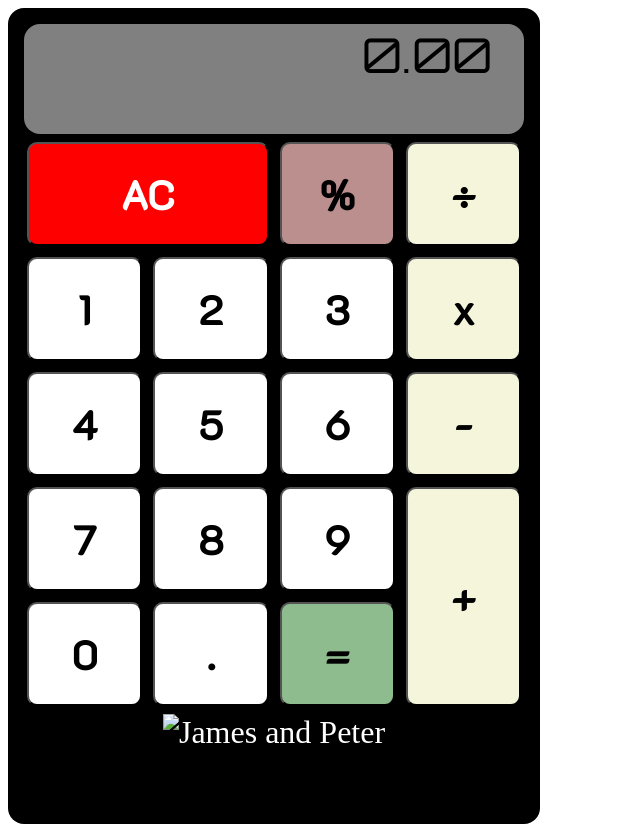
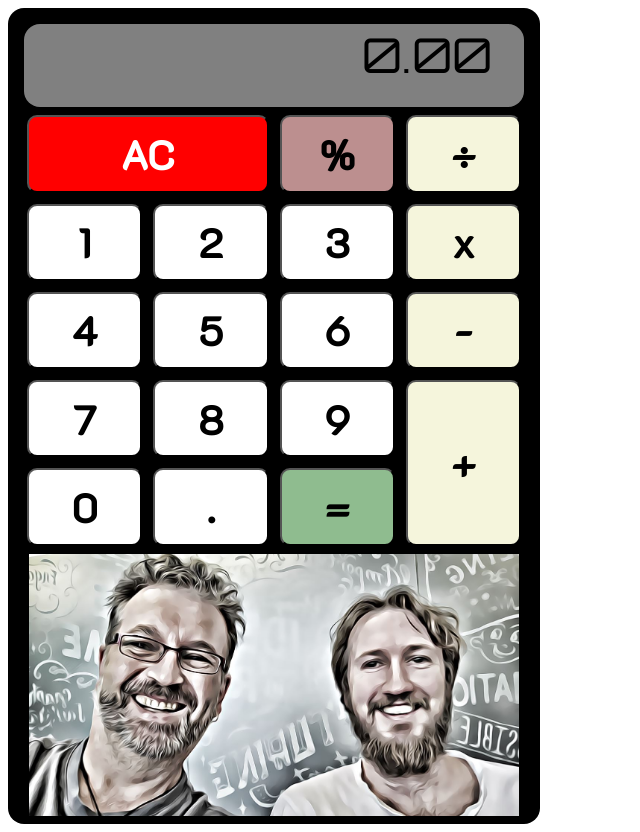
Before and after one commit to James-Is-A-Name/js-calculator, a plain HTML site: page index.html in a window 1280 px wide. Shown: the whole page, without its empty margins (0-640 px from the left). Drawn offline with Linux system fonts and the light colour scheme.

Commit message:
Correct image file name

```diff
--- a/index.html
+++ b/index.html
@@ -42,7 +42,7 @@
 
         <button class="calcButton equals" id="buttonEquals">=</button>
 
-        <div id="branding"><img src="./images/jplog-ct2.jpg" alt="James and Peter" class="logo"></div>
+        <div id="branding"><img src="./images/jplogo-ct2.jpg" alt="James and Peter" class="logo"></div>
 
     </div>
 </body>
```
